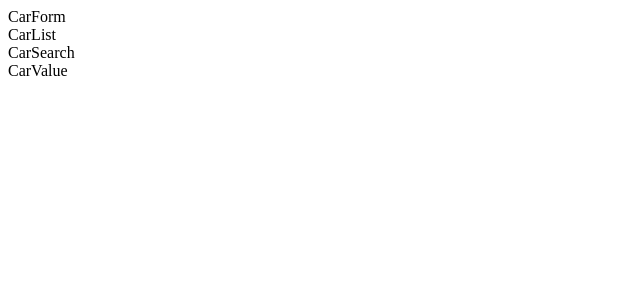
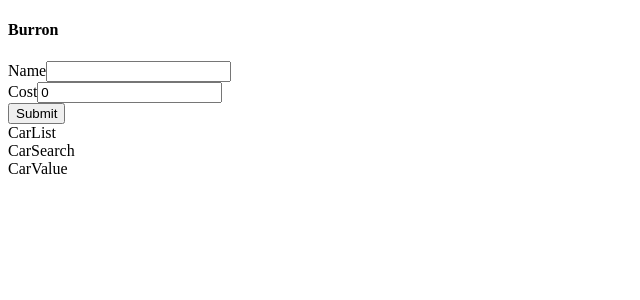
Before and after one commit to p2arthur/car_tracker_react, a React (Vite) app: page / in a window 1280 px wide. Shown: the top 300 px of the page, without its empty margins (0-640 px from the left). Built offline with nearby package versions, Linux system fonts and the light colour scheme.

Commit message:
implement basic functionality to carForm component - changeName and changeCost

```diff
--- a/src/components/CarForm.jsx
+++ b/src/components/CarForm.jsx
@@ -1,5 +1,54 @@
+import { useSelector, useDispatch } from "react-redux";
+import { changeName, changeCost } from "../store";
+
 function CarForm() {
-  return <div>CarForm</div>;
+  const nameInput = useSelector((state) => state.form.name);
+  const costInput = useSelector((state) => state.form.cost);
+  const dispatch = useDispatch();
+
+  const handleNameChange = (event) => {
+    console.log(nameInput);
+
+    dispatch(changeName(event.target.value));
+  };
+  const handleCostChange = (event) => {
+    console.log(costInput);
+    dispatch(changeCost(+event.target.value));
+  };
+  return (
+    <div className="car-form panel">
+      <h4 className="subtitle is-3">Burron</h4>
+      <form className="" action="">
+        <div className="field-group">
+          <div className="field">
+            <label htmlFor="nameInput" className="label">
+              Name
+            </label>
+            <input
+              value={nameInput}
+              onChange={handleNameChange}
+              id="nameInput"
+              className="input is-expanded"
+              type="text"
+            />
+          </div>
+          <div className="field">
+            <label htmlFor="costInput" className="label">
+              Cost
+            </label>
+            <input
+              value={costInput}
+              onChange={handleCostChange}
+              id="costInput"
+              className="input is-expanded"
+              type="number"
+            />
+          </div>
+        </div>
+        <button>Submit</button>
+      </form>
+    </div>
+  );
 }
 
 export default CarForm;
```
